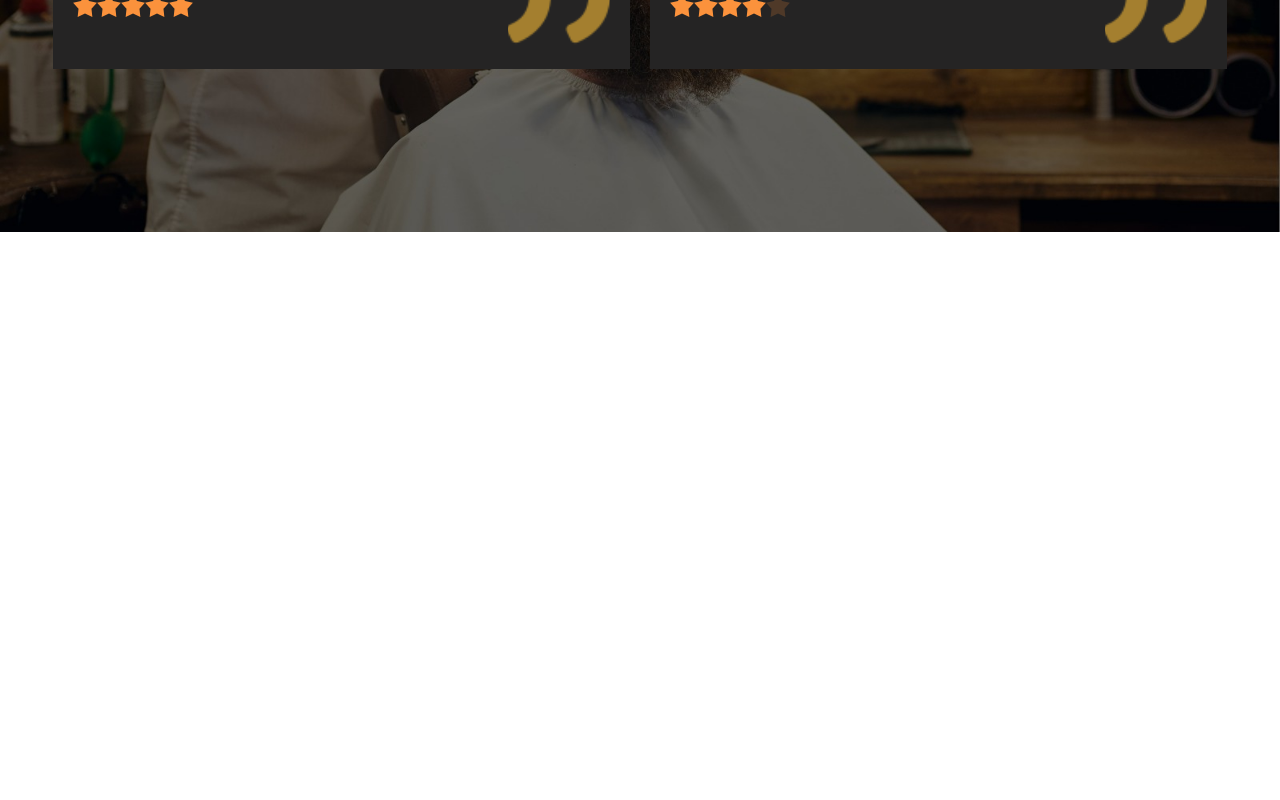
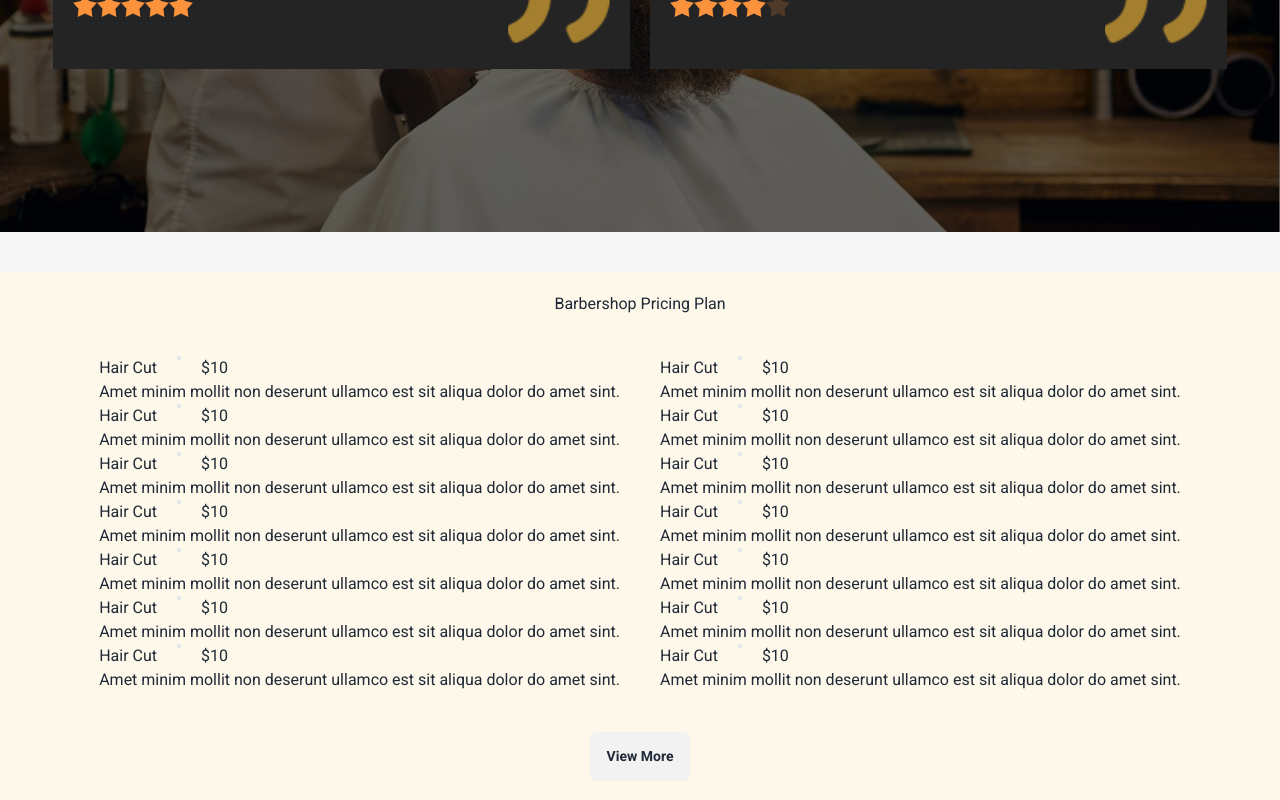
Before and after one commit to Shahriar-Samir/Barbarz, a Next.js app: page / in a window 1280 px wide. Shown: the part 4391-5191 px from the top of the page. Before the commit the page ends 4623 px from the top, so only its background shows below. Built offline with nearby package versions, Linux system fonts and the light colour scheme.

Commit message:
add: pricing plan section

```diff
--- a/src/app/page.tsx
+++ b/src/app/page.tsx
@@ -3,6 +3,7 @@ import Contact from '@/components/Contact';
 import Details from '@/components/Details';
 import Header from '@/components/Header';
 import Intro from '@/components/Intro';
+import PricingPlan from '@/components/PricingPlan';
 import Services from '@/components/Services';
 import Specialists from '@/components/Specialists';
 import Testimonials from '@/components/Testimonials';
@@ -19,6 +20,7 @@ const Home:React.FC = () => {
       <Details/>
       <Specialists/>
       <Testimonials/>
+      <PricingPlan/>
     </main>
   );
 };
--- /dev/null
+++ b/src/components/PricingPlan.tsx
@@ -0,0 +1,161 @@
+import React from 'react';
+
+const PricingPlan = () => {
+    return (
+        <section className='p-5 mt-10 bg-[#FDF8E9] flex flex-col items-center gap-10'>
+            <section>
+                <h1 className='text-center'>Barbershop Pricing Plan</h1>
+                <div></div>
+            </section>
+            <section className='flex justify-between items-center gap-10'>
+                <article className=''>
+                    <div>
+                    <div className='flex gap-5'>
+                        <div className='flex gap-5'>
+                        <h2 className='w-full'>Hair Cut</h2>
+                        <hr className='border-dotted border-2'></hr>
+                        <h1>$10</h1>
+                        </div>
+                    </div>
+                    <p>Amet minim mollit non deserunt ullamco est sit aliqua dolor do amet sint.</p>
+                    </div>
+                    <div>
+                    <div className='flex gap-5'>
+                        <div className='flex gap-5'>
+                        <h2 className='w-full'>Hair Cut</h2>
+                        <hr className='border-dotted border-2'></hr>
+                        <h1>$10</h1>
+                        </div>
+                    </div>
+                    <p>Amet minim mollit non deserunt ullamco est sit aliqua dolor do amet sint.</p>
+                    </div>
+                    <div>
+                    <div className='flex gap-5'>
+                        <div className='flex gap-5'>
+                        <h2 className='w-full'>Hair Cut</h2>
+                        <hr className='border-dotted border-2'></hr>
+                        <h1>$10</h1>
+                        </div>
+                    </div>
+                    <p>Amet minim mollit non deserunt ullamco est sit aliqua dolor do amet sint.</p>
+                    </div>
+                    <div>
+                    <div className='flex gap-5'>
+                        <div className='flex gap-5'>
+                        <h2 className='w-full'>Hair Cut</h2>
+                        <hr className='border-dotted border-2'></hr>
+                        <h1>$10</h1>
+                        </div>
+                    </div>
+                    <p>Amet minim mollit non deserunt ullamco est sit aliqua dolor do amet sint.</p>
+                    </div>
+                    <div>
+                    <div className='flex gap-5'>
+                        <div className='flex gap-5'>
+                        <h2 className='w-full'>Hair Cut</h2>
+                        <hr className='border-dotted border-2'></hr>
+                        <h1>$10</h1>
+                        </div>
+                    </div>
+                    <p>Amet minim mollit non deserunt ullamco est sit aliqua dolor do amet sint.</p>
+                    </div>
+                    <div>
+                    <div className='flex gap-5'>
+                        <div className='flex gap-5'>
+                        <h2 className='w-full'>Hair Cut</h2>
+                        <hr className='border-dotted border-2'></hr>
+                        <h1>$10</h1>
+                        </div>
+                    </div>
+                    <p>Amet minim mollit non deserunt ullamco est sit aliqua dolor do amet sint.</p>
+                    </div>
+                    <div>
+                    <div className='flex gap-5'>
+                        <div className='flex gap-5'>
+                        <h2 className='w-full'>Hair Cut</h2>
+                        <hr className='border-dotted border-2'></hr>
+                        <h1>$10</h1>
+                        </div>
+                    </div>
+                    <p>Amet minim mollit non deserunt ullamco est sit aliqua dolor do amet sint.</p>
+                    </div>
+                </article>
+                <article className=''>
+                    <div>
+                    <div className='flex gap-5'>
+                        <div className='flex gap-5'>
+                        <h2 className='w-full'>Hair Cut</h2>
+                        <hr className='border-dotted border-2'></hr>
+                        <h1>$10</h1>
+                        </div>
+                    </div>
+                    <p>Amet minim mollit non deserunt ullamco est sit aliqua dolor do amet sint.</p>
+                    </div>
+                    <div>
+                    <div className='flex gap-5'>
+                        <div className='flex gap-5'>
+                        <h2 className='w-full'>Hair Cut</h2>
+                        <hr className='border-dotted border-2'></hr>
+                        <h1>$10</h1>
+                        </div>
+                    </div>
+                    <p>Amet minim mollit non deserunt ullamco est sit aliqua dolor do amet sint.</p>
+                    </div>
+                    <div>
+                    <div className='flex gap-5'>
+                        <div className='flex gap-5'>
+                        <h2 className='w-full'>Hair Cut</h2>
+                        <hr className='border-dotted border-2'></hr>
+                        <h1>$10</h1>
+                        </div>
+                    </div>
+                    <p>Amet minim mollit non deserunt ullamco est sit aliqua dolor do amet sint.</p>
+                    </div>
+                    <div>
+                    <div className='flex gap-5'>
+                        <div className='flex gap-5'>
+                        <h2 className='w-full'>Hair Cut</h2>
+                        <hr className='border-dotted border-2'></hr>
+                        <h1>$10</h1>
+                        </div>
+                    </div>
+                    <p>Amet minim mollit non deserunt ullamco est sit aliqua dolor do amet sint.</p>
+                    </div>
+                    <div>
+                    <div className='flex gap-5'>
+                        <div className='flex gap-5'>
+                        <h2 className='w-full'>Hair Cut</h2>
+                        <hr className='border-dotted border-2'></hr>
+                        <h1>$10</h1>
+                        </div>
+                    </div>
+                    <p>Amet minim mollit non deserunt ullamco est sit aliqua dolor do amet sint.</p>
+                    </div>
+                    <div>
+                    <div className='flex gap-5'>
+                        <div className='flex gap-5'>
+                        <h2 className='w-full'>Hair Cut</h2>
+                        <hr className='border-dotted border-2'></hr>
+                        <h1>$10</h1>
+                        </div>
+                    </div>
+                    <p>Amet minim mollit non deserunt ullamco est sit aliqua dolor do amet sint.</p>
+                    </div>
+                    <div>
+                    <div className='flex gap-5'>
+                        <div className='flex gap-5'>
+                        <h2 className='w-full'>Hair Cut</h2>
+                        <hr className='border-dotted border-2'></hr>
+                        <h1>$10</h1>
+                        </div>
+                    </div>
+                    <p>Amet minim mollit non deserunt ullamco est sit aliqua dolor do amet sint.</p>
+                    </div>
+                </article>
+            </section>
+            <button className='btn'>View More</button>
+        </section>
+    );
+};
+
+export default PricingPlan;
```
